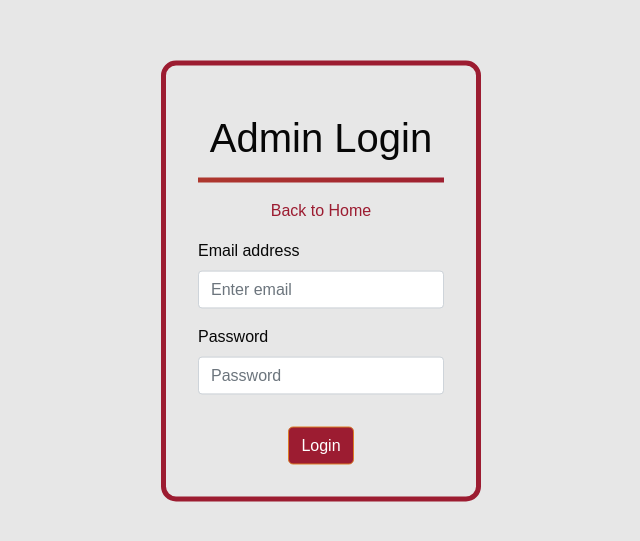
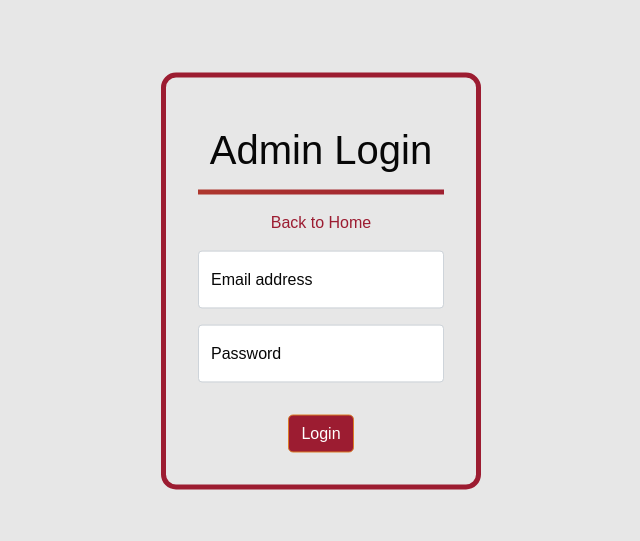
Before and after one commit to berriosa13/gas_website, a Next.js app: page /login in a window 1280 px wide. Shown: the part 119-660 px from the top of the page, without its empty margins (319-959 px from the left). Built offline with nearby package versions, Linux system fonts and the light colour scheme; no server answers; a web font is replaced by a local one.

Commit message:
Added floatingLabel to login page input fields

```diff
--- a/pages/login.js
+++ b/pages/login.js
@@ -1,7 +1,7 @@
 import { useRouter } from 'next/router'
 import Link from "next/link"
 import React, { useState } from 'react'
-import { Button, Form } from 'react-bootstrap'
+import { Button, Form, FloatingLabel } from 'react-bootstrap'
 import { useAuth } from '../contexts/AuthContext'
 import GradBar from "../components/GradBar"
 import { toast, ToastContainer, Zoom } from "react-toastify";
@@ -47,7 +47,11 @@ export default function Login() {
         <div className="text-center mb-3"><Link href="/"><a>Back to Home</a></Link></div>
         <Form onSubmit={handleLogin}>
           <Form.Group className="mb-3" controlId="formBasicEmail">
-            <Form.Label>Email address</Form.Label>
+            <FloatingLabel
+              controlId="floatingInput"
+              label="Email address"
+              className="mb-3"
+            >
               <Form.Control
                 onChange={(e) => {
                   setData({
@@ -60,10 +64,15 @@ export default function Login() {
                 type="email"
                 placeholder="Enter email"
               />
+            </FloatingLabel>
           </Form.Group>
 
           <Form.Group className="mb-3" controlId="formBasicPassword">
-            <Form.Label>Password</Form.Label>
+            <FloatingLabel
+                controlId="floatingInput"
+                label="Password"
+                className="mb-3"
+              >
               <Form.Control
                 onChange={(e) => {
                   setData({
@@ -76,6 +85,7 @@ export default function Login() {
                 type="password"
                 placeholder="Password"
               />
+          </FloatingLabel>
           </Form.Group>
           <div className="d-flex justify-content-center">
             <Button className="mt-3" variant="primary" type="submit">
```
Lines whose indentation alone changed are shown as unchanged.
